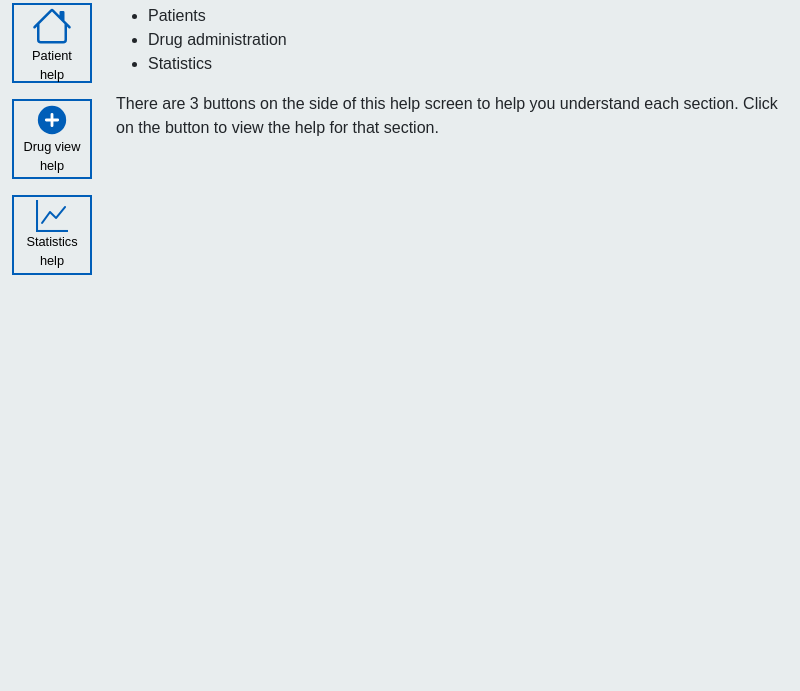
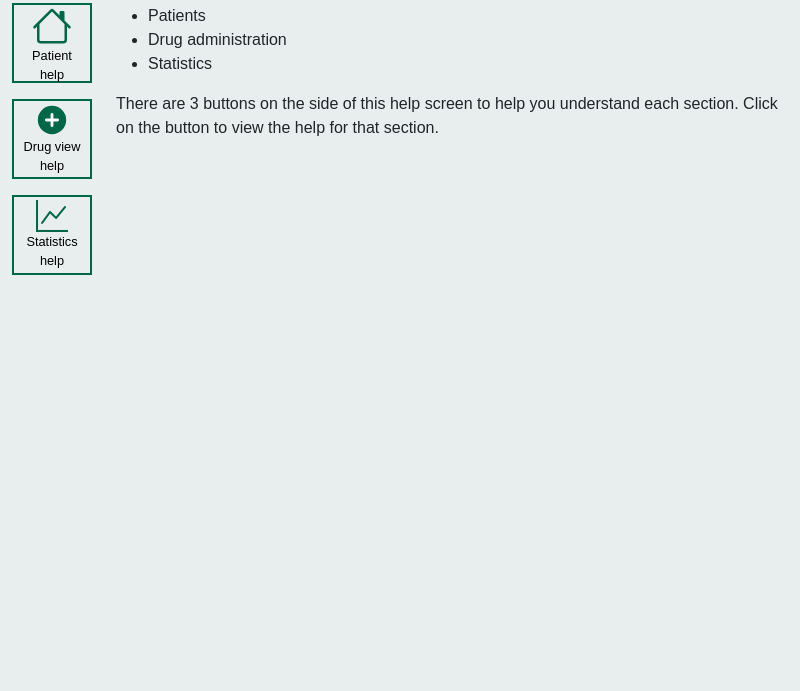
Before and after one commit to jagogardiner/energy-expenditure-dashboard, an Electron app: page src/help.html in a window 800 px wide. Shown: the part 175-866 px from the top of the page. Drawn offline with nearby package versions, Linux system fonts and the light colour scheme.

Commit message:
Fix colour scheme on help
Change-Id: Iade412876c698de80761132026ed35ceb4ccd507
Signed-off-by: Jago Gardiner <jagogardiner@gmail.com>

```diff
--- a/src/help.html
+++ b/src/help.html
@@ -31,7 +31,7 @@
                     <div class="justify-content-left">
                         <div class="btn-group-vertical" role="group">
                             <!-- Square button design -->
-                            <button type="button" class="btn-nhs btn-outline-secondary mt-3" id="help1-btn"><svg
+                            <button type="button" class="btn-nhs-help btn-outline-secondary mt-3" id="help1-btn"><svg
                                     xmlns="http://www.w3.org/2000/svg" width="40" height="40" fill="currentColor"
                                     class="bi bi-house" viewBox="0 0 16 16">
                                     <path
@@ -39,7 +39,7 @@
                                 </svg>
                                 <br />Help - home</button>
                             </button>
-                            <button type="button" class="btn-nhs btn-outline-secondary mt-3" id="help2-btn"><svg
+                            <button type="button" class="btn-nhs-help btn-outline-secondary mt-3" id="help2-btn"><svg
                                     xmlns="http://www.w3.org/2000/svg" width="40" height="40" fill="currentColor"
                                     class="bi bi-house" viewBox="0 0 16 16">
                                     <path
@@ -47,7 +47,7 @@
                                 </svg>
                                 <br />Patient help</button>
                             </button>
-                            <button type="button" class="btn-nhs btn-outline-secondary mt-3" id="help3-btn"><svg
+                            <button type="button" class="btn-nhs-help btn-outline-secondary mt-3" id="help3-btn"><svg
                                     class="nhsuk-icon nhsuk-icon__plus" xmlns="http://www.w3.org/2000/svg" viewBox="0 0 24 24"
                                     aria-hidden="true" height="34" width="34">
                                     <circle cx="12" cy="12" r="10"></circle>
@@ -55,8 +55,8 @@
                                         stroke-width="2" d="M12 8v8M8 12h8"></path>
                                 </svg>
                                 <br />Drug view help</button>
-                            <button type="button" class="btn-nhs btn-outline-secondary mt-3" id="help4-btn">
-                                <i class="bi bi-graph-up btn-nhs-html"></i>
+                            <button type="button" class="btn-nhs-help btn-outline-secondary mt-3" id="help4-btn">
+                                <i class="bi bi-graph-up btn-nhs-html-help"></i>
                                 <br />Statistics help
                             </button>
                         </div>
--- a/src/scss/style.scss
+++ b/src/scss/style.scss
@@ -104,6 +104,33 @@ body {
     width: 80px;
 }
 
+.btn-nhs-help {
+    border: 2px solid $color-nhs-green;
+    background-color: $color-nhs-grey-lighter;
+    // Text colour
+    color: black;
+    // Text size and weight
+    font-size: 0.8rem;
+    font-weight: light;
+
+    // Set svg colour
+    svg {
+        fill: $color-nhs-green;
+    }
+
+    // Hover
+    &:hover {
+        background-color: $color-nhs-green;
+        color: $color-nhs-grey-lighter;
+
+        svg {
+            fill: $color-nhs-grey-lighter;
+        }
+    }
+
+    height: 80px;
+    width: 80px;
+}
 #fader {
     opacity: 0.8;
     background: black !important;
@@ -212,3 +239,19 @@ body {
             }
         }
 }
+
+.btn-nhs-html-help {
+    font-size: 32px;
+    fill: $color-nhs-green;
+    color: $color-nhs-green;
+
+    // Hover
+    &:hover {
+        background-color: $color-nhs-green;
+        color: $color-nhs-grey-lighter;
+
+        svg {
+            fill: $color-nhs-grey-lighter;
+        }
+    }
+}
```
Also changed, not shown: src/css/style.css, 1 other file.
